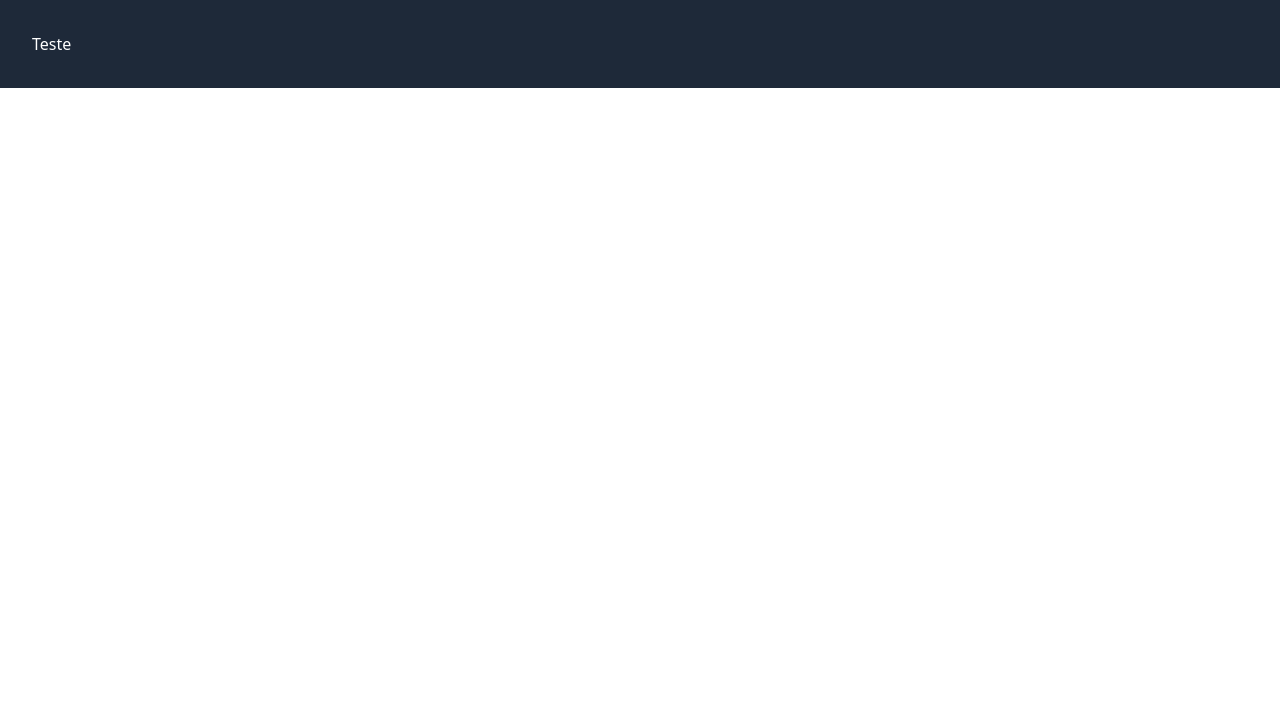
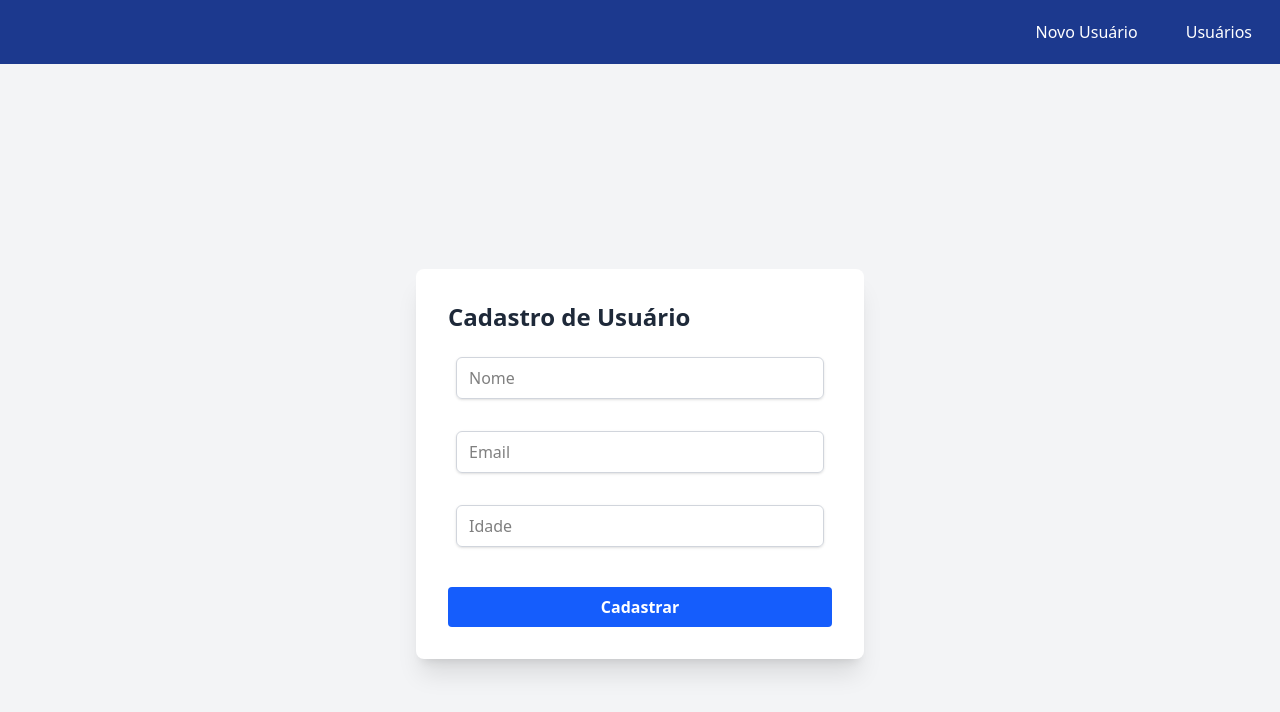
Before and after one commit to Henrico-Souza/teste-tecnico-fullstack, a React app in the folder user-frontend/: page / in a window 1280 px wide. Shown: the top 712 px of the page. Built offline with nearby package versions, Linux system fonts and the light colour scheme; the HTML template or start-up script is replaced by a standard one.

Commit message:
fix: ajusta App.tsx com react-router-dom

```diff
--- a/user-frontend/src/App.tsx
+++ b/user-frontend/src/App.tsx
@@ -1,13 +1,29 @@
+import { BrowserRouter as Router, Routes, Route, Link } from "react-router-dom";
+import { useState } from "react";
+import { UserForm } from "./components/UserForm"
+import { UserList } from "./components/UserList";
 
 
 function App() {
 
+  const [updateFlag, setUpdateFlag] = useState(false);
+
+  const handleUserCreated = () => setUpdateFlag(!updateFlag);
+
   return (
-    <>
-      <div className='bg-gray-800'>
-        <p className='text-white p-8'>Teste</p>
+    <Router>
+      <header className="p-3 bg-blue-900 flex gap-4 justify-end">
+        <Link to="/" className="px-4 py-2 text-white hover:bg-blue-950 rounded transition-colors duration-400">Novo Usuário</Link>
+        <Link to="/users" className="px-4 py-2 text-white hover:bg-blue-950 rounded transition-colors duration-400">Usuários</Link>
+      </header>
+
+      <div>
+        <Routes>
+          <Route path="/" element={<UserForm onUserCreated={handleUserCreated} />} />
+          <Route path="/users" element={<UserList updateList={updateFlag} />} />
+        </Routes>
       </div>
-    </>
+    </Router>
   )
 }
 
```
